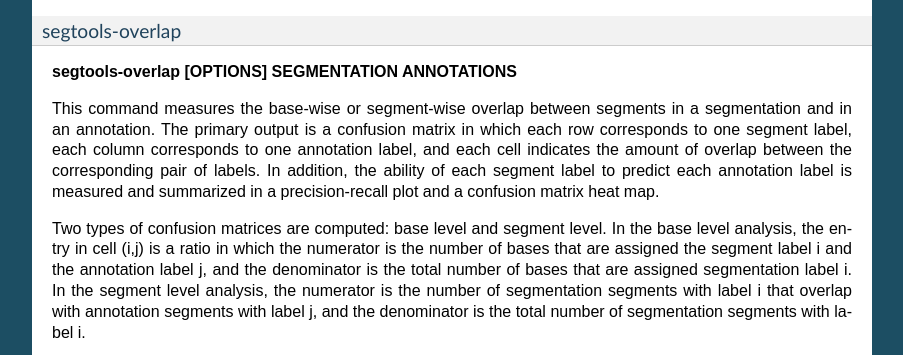
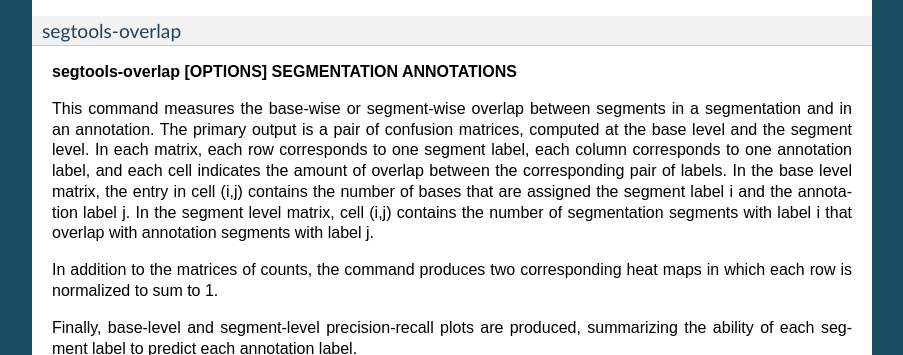
Before and after one commit to hoffmangroup/segtools, a Sphinx documentation site: the page built from doc/segtools.rst, in a window 1280 px wide and 900 px high, scrolled down 7354 px, cut to the strip 160-515 px from the top of the window. Shown: the whole strip, without its empty margins (198-1101 px from the left). Built offline with Sphinx 7.4.7, drawn with Linux system fonts in a browser that asks for light colours; formulas are drawn with MathJax 3.

Commit message:
*** empty log message ***

```diff
--- a/doc/segtools.rst
+++ b/doc/segtools.rst
@@ -510,22 +510,22 @@ segtools-overlap
 
 This command measures the base-wise or segment-wise overlap between
 segments in a segmentation and in an annotation. The primary output is
-a confusion matrix in which each row corresponds to one segment label,
-each column corresponds to one annotation label, and each cell
+a pair of confusion matrices, computed at the base level and the
+segment level.  In each matrix, each row corresponds to one segment
+label, each column corresponds to one annotation label, and each cell
 indicates the amount of overlap between the corresponding pair of
-labels.  In addition, the ability of each segment label to predict
-each annotation label is measured and summarized in a precision-recall
-plot and a confusion matrix heat map.
+labels.  In the base level matrix, the entry in cell (i,j) contains
+the number of bases that are assigned the segment label i and the
+annotation label j.  In the segment level matrix, cell (i,j) contains
+the number of segmentation segments with label i that overlap with
+annotation segments with label j.
 
-Two types of confusion matrices are computed: base level and segment
-level.  In the base level analysis, the entry in cell (i,j) is a ratio
-in which the numerator is the number of bases that are assigned the
-segment label i and the annotation label j, and the denominator is the
-total number of bases that are assigned segmentation label i.  In the
-segment level analysis, the numerator is the number of segmentation
-segments with label i that overlap with annotation segments with label
-j, and the denominator is the total number of segmentation segments
-with label i.
+In addition to the matrices of counts, the command produces two
+corresponding heat maps in which each row is normalized to sum to 1.
+
+Finally, base-level and segment-level precision-recall plots are
+produced, summarizing the ability of each segment label to predict each
+annotation label.
 
 .. include:: _build/cmdline-help/segtools-overlap.help.txt
 
```
